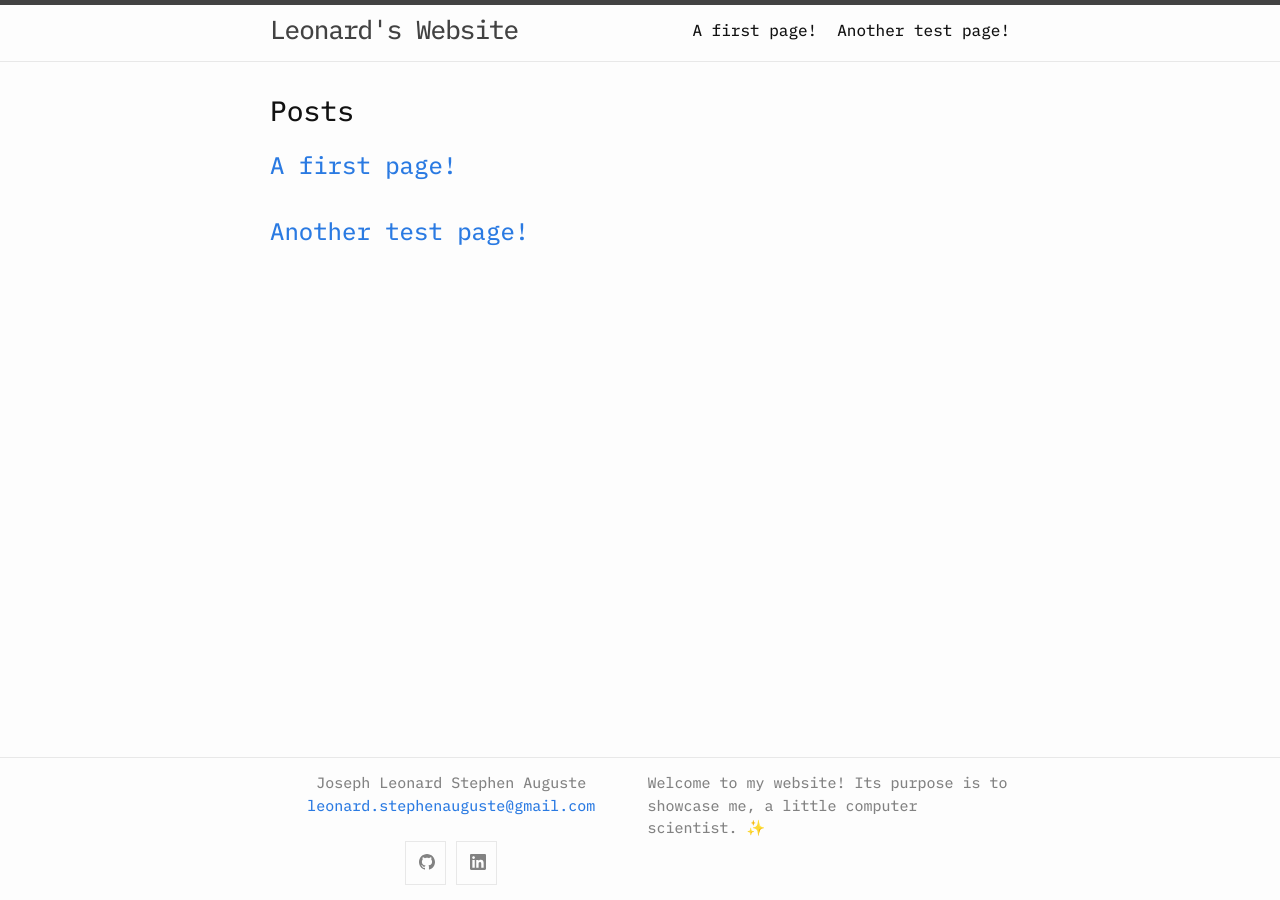
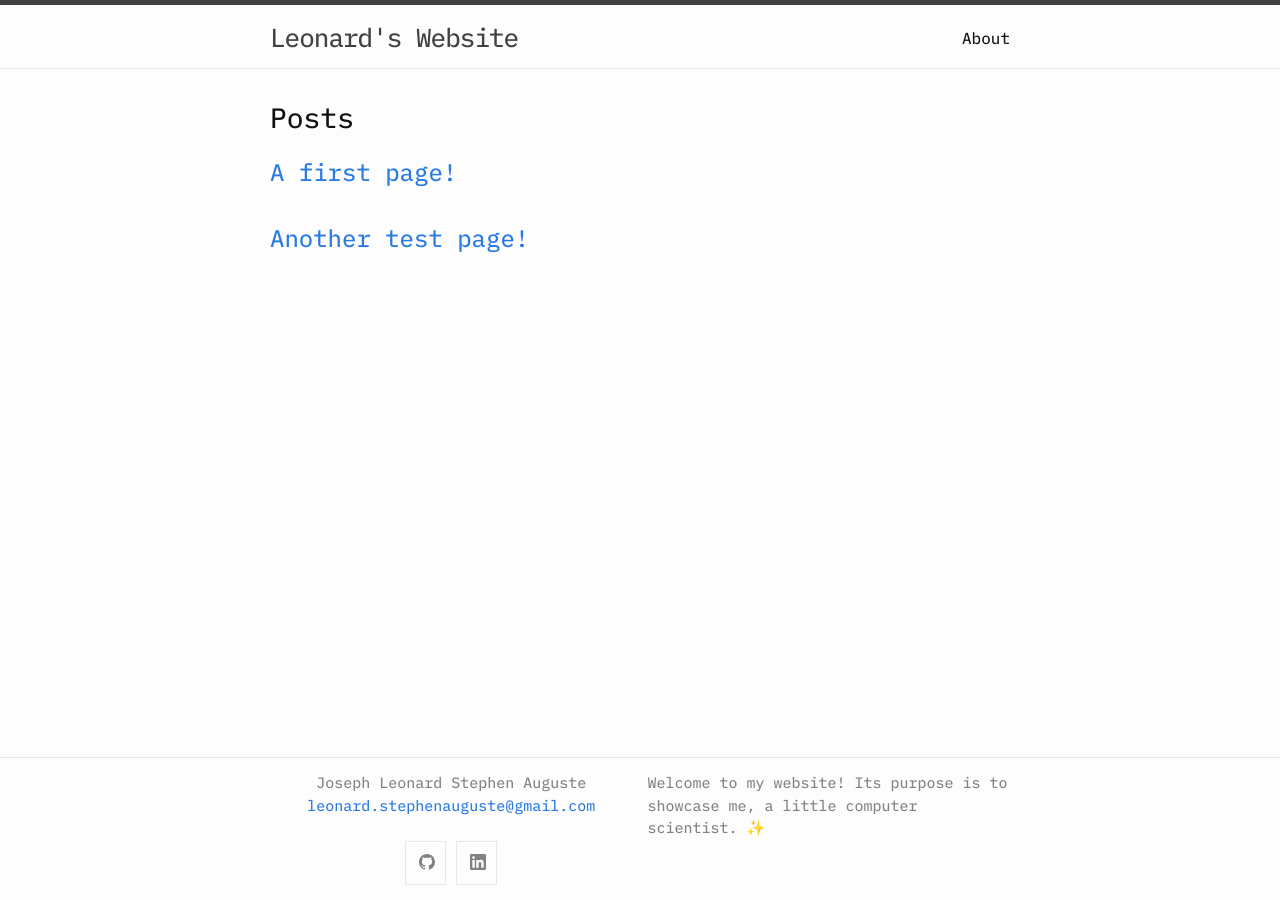
Before and after one commit to leonardSA/leonardsa.github.io, a Jekyll site: the page built from website/index.md, in a window 1280 px wide. Built offline with Jekyll 4.4.1, drawn with Linux system fonts in a browser that asks for light colours; emoji names are drawn with the system emoji font; some web fonts are replaced.

Commit message:
header: modify to have only website title and about link

```diff
--- a/website/_config.yml
+++ b/website/_config.yml
@@ -20,6 +20,10 @@ description: >- # this means to ignore newlines until "baseurl:"
 
 baseurl: "" # the subpath of your site, e.g. /blog
 url: "" # the base hostname & protocol for your site, e.g. http://example.com
+
+about:
+    title: About
+    link: /about/
 
 social_links:
     linkedin: joseph-leonard-stephen-auguste-a90404189
--- a/website/_includes/header.html
+++ b/website/_includes/header.html
@@ -1,13 +1,8 @@
 <header class="site-header">
 
   <div class="wrapper">
-    {%- assign default_paths = site.pages | map: "path" -%}
-    {%- assign page_paths = site.header_pages | default: default_paths -%}
-    {%- assign titles_size = site.pages | map: 'title' | join: '' | size -%}
     <a class="site-title" rel="author" href="{{ "/" | relative_url }}">{{ site.title | escape }}</a>
-
-    {%- if titles_size > 0 -%}
-      <nav class="site-nav">
+        <nav class="site-nav">
         <input type="checkbox" id="nav-trigger" class="nav-trigger" />
         <label for="nav-trigger">
           <span class="menu-icon">
@@ -16,16 +11,9 @@
             </svg>
           </span>
         </label>
-
-        <div class="trigger">
-          {%- for path in page_paths -%}
-            {%- assign my_page = site.pages | where: "path", path | first -%}
-            {%- if my_page.title -%}
-            <a class="page-link" href="{{ my_page.url | relative_url }}">{{ my_page.title | escape }}</a>
-            {%- endif -%}
-          {%- endfor -%}
-        </div>
-      </nav>
-    {%- endif -%}
+            <div class="trigger">
+                <a class="page-link" href="{{ site.about.link | / }}">{{ site.about.title | escape }}</a>
+            </div>
+        </nav>
   </div>
 </header>
--- a/website/_sass/minima/_layout.scss
+++ b/website/_sass/minima/_layout.scss
@@ -4,6 +4,7 @@
 .site-header {
   border-top: 5px solid $grey-color-dark;
   border-bottom: 1px solid $grey-color-light;
+  padding-top: $spacing-unit / 4;
   min-height: $spacing-unit * 1.865;
   line-height: $base-line-height * $base-font-size * 2.25;
 
```
